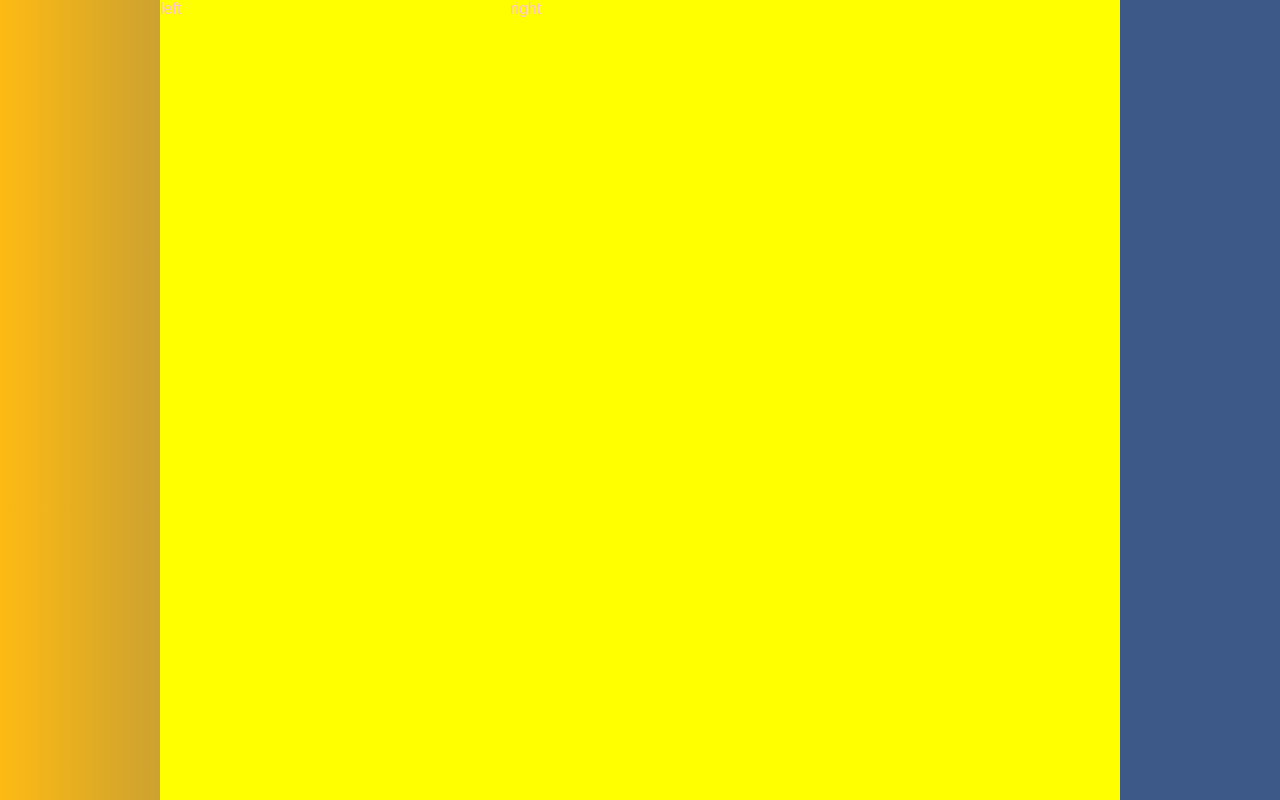
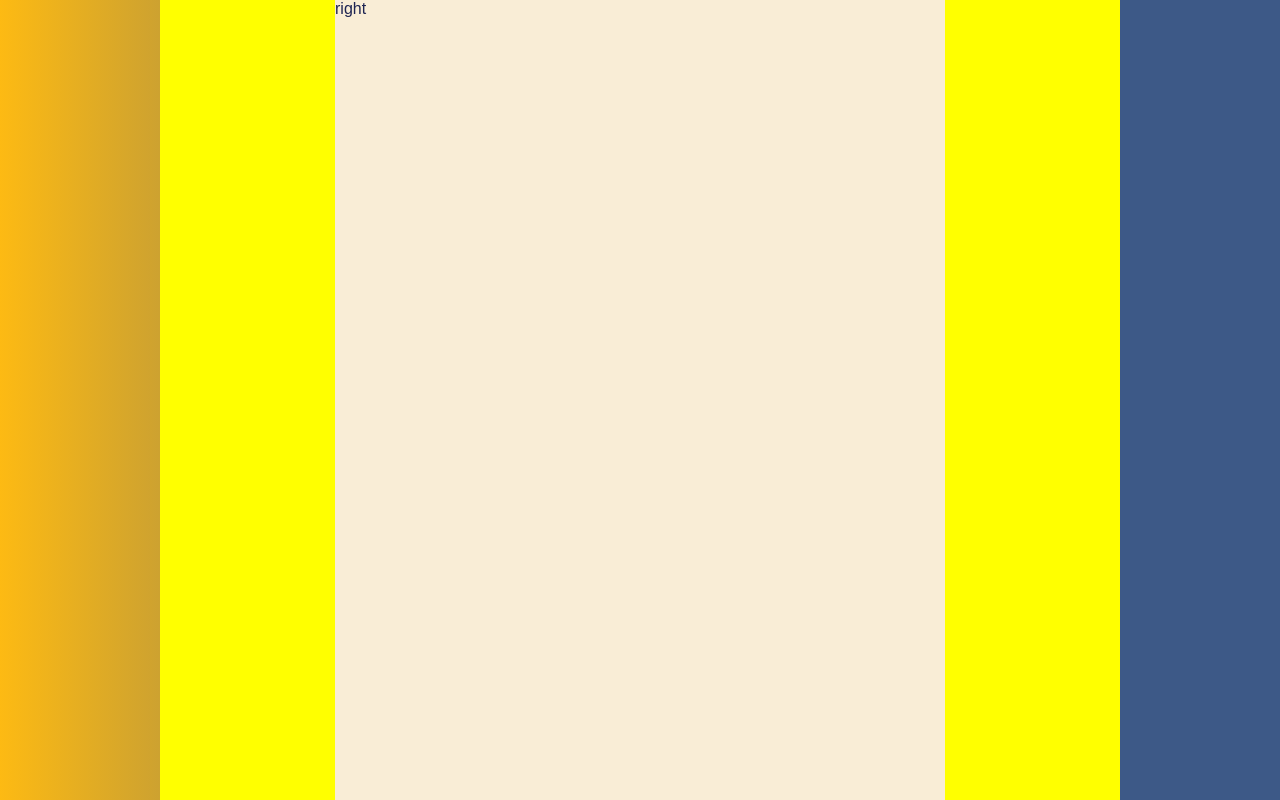
Before and after one commit to armaBurton/2022-portfolio-update, a React app: page / in a window 1280 px wide. Built offline with nearby package versions, Linux system fonts and the light colour scheme; a web font is replaced by a local one.

Commit message:
Refactor LeftSection into it's own component

```diff
--- a/src/App.css
+++ b/src/App.css
@@ -12,11 +12,13 @@
 .leftSection {
   width: 350px;
   height: 100%;
-  background-color: yellow;
+  color: var(--orange);
+  background-color: var(--dk-blue);
 }
 
 .rightSection {
   width: 610px;
   height: 100%;
-  background-color: yellow;
+  color: var(--dk-blue);
+  background-color: var(--whitish);
 }
--- a/src/App.jsx
+++ b/src/App.jsx
@@ -1,4 +1,5 @@
 import styles from './App.css';
+import LeftSection from './components/leftSection/leftSection';
 
 export default function App() {
   return (
@@ -8,7 +9,8 @@ export default function App() {
           className={styles.portfolioHolder}
           style={{ backgroundColor: 'yellow' }}
         >
-          <section className={styles.leftSection}>left</section>
+          <LeftSection />
+          {/* <section className={styles.leftSection}>left</section> */}
           <section className={styles.rightSection}>right</section>
         </section>
       </body>
--- /dev/null
+++ b/src/components/LeftSection/LeftSection.jsx
@@ -0,0 +1,5 @@
+import styles from './LeftSection.css';
+
+export default function leftSection() {
+  return <></>;
+}
```
Also changed, not shown: src/components/LeftSection/LeftSection.css (added).
